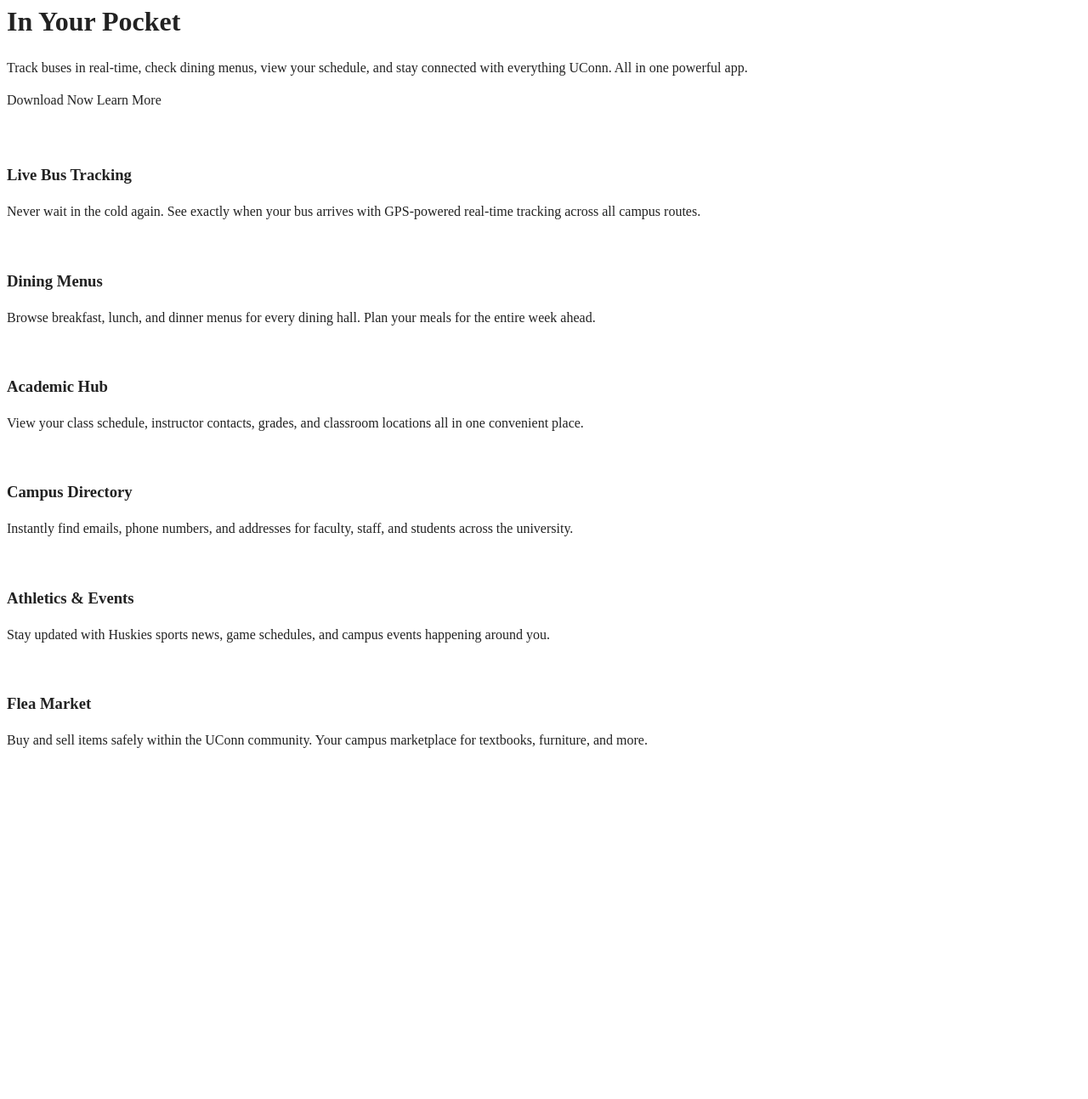
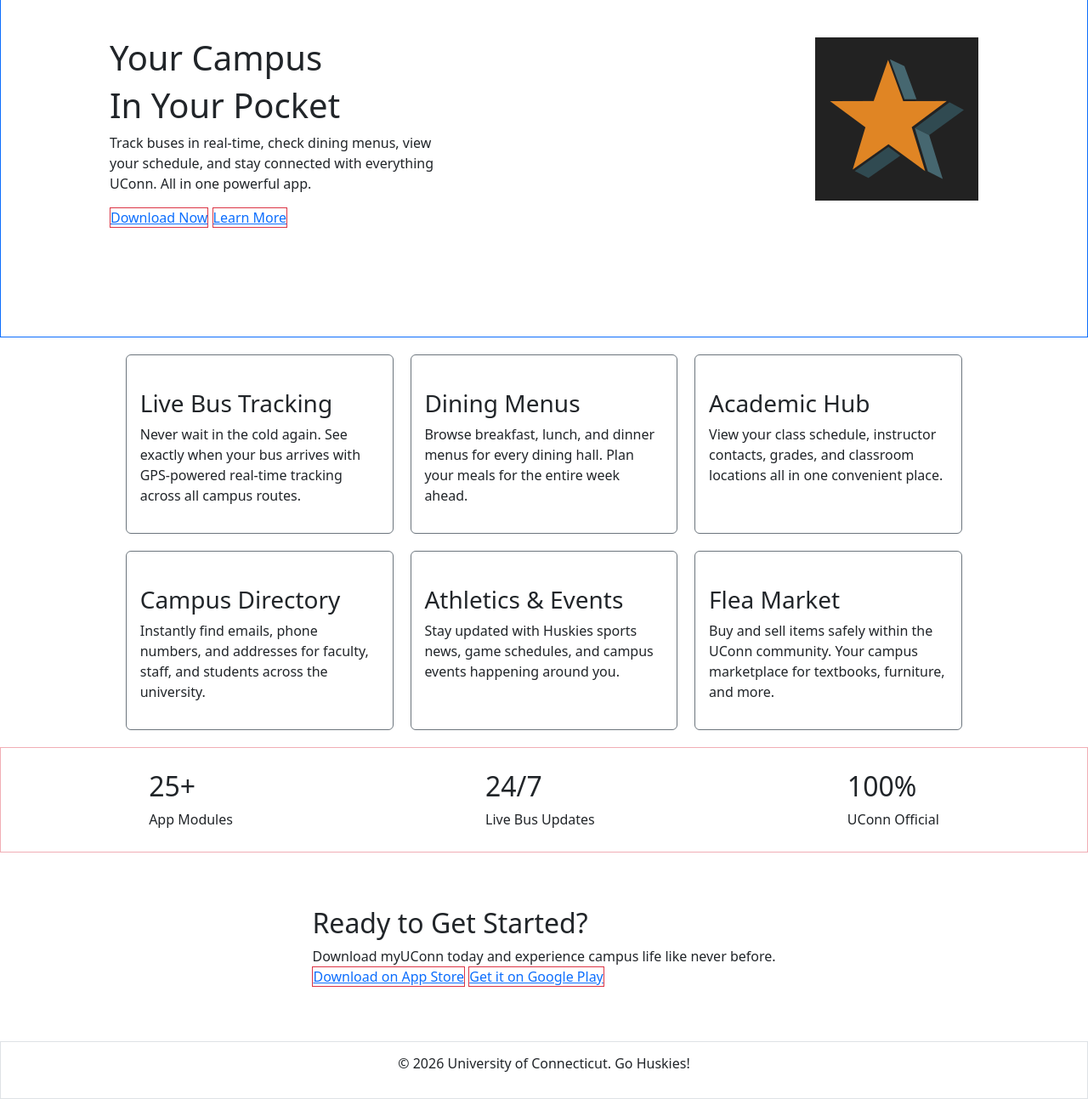
Before and after one commit to Rexelian/dmd-3470-repo, a website built with webpack: page uconn-landing-page/index.html in a window 1280 px wide. Shown: the part 85-1378 px from the top of the page at 85% size. Before the commit the page ends 984 px from the top, so only its background shows below. Built offline with nearby package versions, Linux system fonts and the light colour scheme.

Commit message:
updated landing page

```diff
--- a/uconn-landing-page/css/style.css
+++ b/uconn-landing-page/css/style.css
@@ -84,6 +84,50 @@
    Author's custom styles
    ========================================================================== */
 
+header {
+  padding: 10%;
+  display: flex;
+}
+
+a.button {
+  width: 30%;
+}
+
+.head-txt {
+  max-width: 50%;
+}
+
+.card-container {
+  display: grid;
+  grid-template-columns: repeat(auto-fit, minmax(300px, 1fr));
+  gap: 20px;
+  padding: 20px;
+  margin: 0% 10% 0% 10%;
+}
+
+.card {
+  padding: 5%;
+}
+
+.red-band {
+  display: flex;
+  justify-content: space-around;
+  padding: 2%;
+}
+
+.body-end {
+  display: flex;
+  flex-direction: column;
+  justify-self: center;
+  padding: 5%;
+}
+
+footer {
+  width: 100%;
+  display: flex;
+  justify-content: center;
+  padding: 1%;
+}
 /* ==========================================================================
    Helper classes
    ========================================================================== */
--- a/uconn-landing-page/index.html
+++ b/uconn-landing-page/index.html
@@ -16,6 +16,8 @@
   <link rel="icon" href="/favicon.ico" sizes="any">
   <link rel="icon" href="/icon.svg" type="image/svg+xml">
   <link rel="apple-touch-icon" href="icon.png">
+  <link href="https://cdn.jsdelivr.net/npm/bootstrap@5.3.2/dist/css/bootstrap.min.css"
+  rel="stylesheet"/>
 
   <link rel="manifest" href="site.webmanifest">
   <meta name="theme-color" content="#fafafa">
@@ -24,26 +26,26 @@
 <body>
 
   <!-- Add your site or application content here -->
-  <header>
+  <header class="border border-primary">
     <div data-label="heading-left" class="headL">
       <h1 class="head-1">Your Campus</h1>
       <h1 class="head-2">In Your Pocket</h1>
       <p class="head-txt">Track buses in real-time, check dining menus, view your schedule, and stay connected with everything UConn. All in one powerful app.</p>
       <div>
-        <a class="dl">Download Now</a>
-        <a class="info">Learn More</a>
+        <a class="button border border-danger">Download Now</a>
+        <a class="button border border-danger">Learn More</a>
       </div>
     </div>
     <div data-label="heading-right" class="headR">
-      <img src="">
+      <img src="icon.png">
     </div>
   </header>
   <nav></nav>
   <main>
     <div data-label="body-heading"></div>
-    <div data-label="info-card-container">
+    <div data-label="info-card-container" class="card-container">
 
-      <div data-label="info-card-main" class="card border">
+      <div data-label="info-card-main" class="card border border-secondary">
         <div data-label="info-card-head" class="cH">
           <img>
           <h3 data-label="info-card-title" class="cT">Live Bus Tracking</h3>
@@ -53,7 +55,7 @@
         </div>
       </div>
 
-      <div data-label="info-card-main" class="card border">
+      <div data-label="info-card-main" class="card border border-secondary">
         <div data-label="info-card-head" class="cH">
           <img>
           <h3 data-label="info-card-title" class="cT">Dining Menus</h3>
@@ -63,7 +65,7 @@
         </div>
       </div>
 
-      <div data-label="info-card-main" class="card border">
+      <div data-label="info-card-main" class="card border border-secondary">
         <div data-label="info-card-head" class="cH">
           <img>
           <h3 data-label="info-card-title" class="cT">Academic Hub</h3>
@@ -73,7 +75,7 @@
         </div>
       </div>
 
-      <div data-label="info-card-main" class="border">
+      <div data-label="info-card-main" class="card border border-secondary">
         <div data-label="info-card-head" class="cH">
           <img>
           <h3 data-label="info-card-title" class="cT">Campus Directory</h3>
@@ -83,7 +85,7 @@
         </div>
       </div>
 
-      <div data-label="info-card-main" class="card">
+      <div data-label="info-card-main" class="card border border-secondary">
         <div data-label="info-card-head" class="cH">
           <img>
           <h3 data-label="info-card-title" class="cT">Athletics & Events</h3>
@@ -93,7 +95,7 @@
         </div>
       </div>
 
-      <div data-label="info-card-main" class="card">
+      <div data-label="info-card-main" class="card border border-secondary">
         <div data-label="info-card-head" class="cH">
           <img>
           <h3 data-label="info-card-title" class="cT">Flea Market</h3>
@@ -104,10 +106,32 @@
       </div>
 
     </div>
-    <div data-label="red-stat-band"></div>
-    <div data-label="body-end"></div>
+    <div data-label="red-stat-band" class="red-band border border-danger-subtle">
+      <div>
+        <h2>25+</h2>
+        <span>App Modules</span>
+      </div>
+      <div>
+        <h2>24/7</h2>
+        <span>Live Bus Updates</span>
+      </div>
+      <div>
+        <h2>100%</h2>
+        <span>UConn Official</span>
+      </div>
+    </div>
+    <div data-label="body-end" class="body-end">
+      <h2>Ready to Get Started?</h2>
+      <span>Download myUConn today and experience campus life like never before.</span>
+      <div>
+        <a class="button border border-danger">Download on App Store</a>
+        <a class="button border border-danger">Get it on Google Play</a>
+      </div>
+    </div>
   </main>
-  <footer></footer>
+  <footer class="border">
+    <p>© 2026 University of Connecticut. Go Huskies!</p>
+  </footer>
   <script src="js/app.js"></script>
 
 </body>
```
